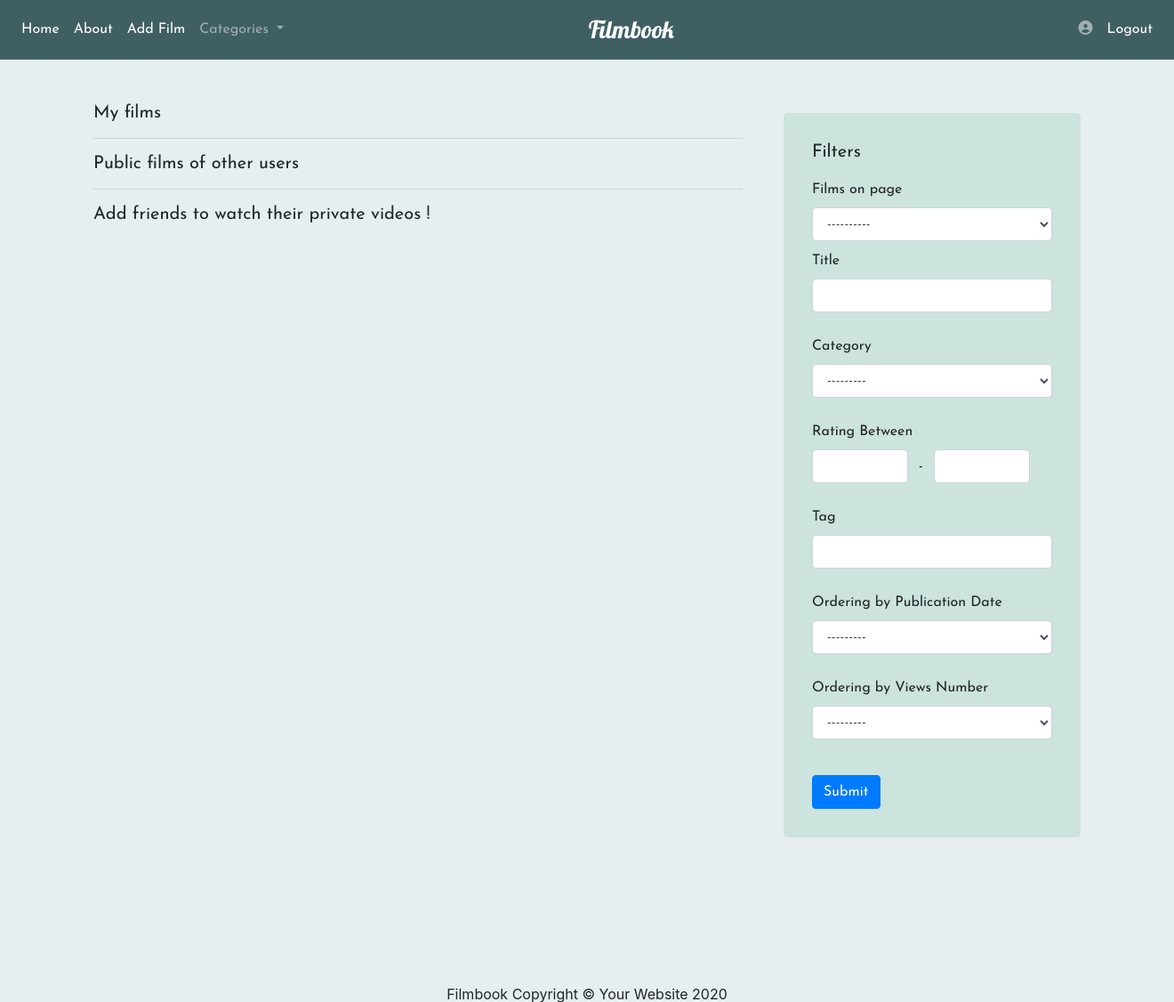
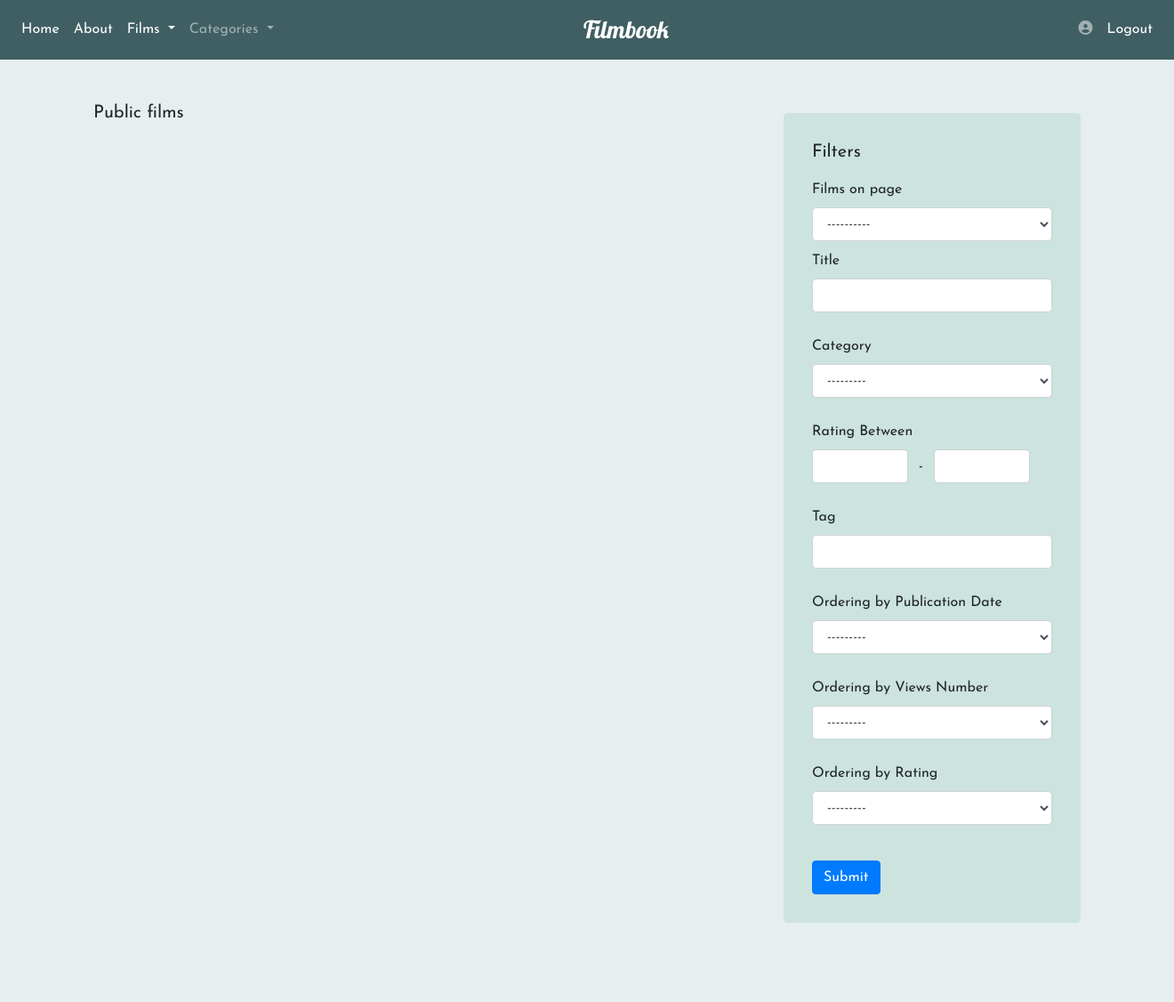
Before and after one commit to tomekmatuszewski/Filmbook, a Django app: page / in a window 1320 px wide; the page is wider, and only the part inside the window is pictured. Shown: the top 1126 px of that part at 89% size. Run offline with Django 3.2, Linux system fonts and the light colour scheme; the visitor is signed in with stand-in values (Sample User, id 1); data that the repository does not hold is empty; parts of the project's set-up code (start-up, migrations or seed data) failed here and were passed over; some libraries are stand-ins or nearby versions.

Commit message:
changes in home, new pages

```diff
--- a/films/filters/film_filter.py
+++ b/films/filters/film_filter.py
@@ -35,6 +35,12 @@ class FilmFilter(django_filters.FilterSet):
         method="filter_by_order_views",
     )
 
+    ordering_by_rating = django_filters.ChoiceFilter(
+        label="Ordering by Rating",
+        choices=CHOICES,
+        method="filter_by_order_rating",
+    )
+
     rating = django_filters.RangeFilter(
         label="Rating Between",
         field_name="rating",
@@ -53,7 +59,14 @@ class FilmFilter(django_filters.FilterSet):
     @staticmethod
     def filter_by_order_views(queryset, name, value):
         expression = (
-            "hit_count_generic" if value == "ascending" else "-hit_count_generic"
+            "hit_count_generic" if value == "descending" else "-hit_count_generic"
+        )
+        return queryset.order_by(expression)
+
+    @staticmethod
+    def filter_by_order_rating(queryset, name, value):
+        expression = (
+            "rating" if value == "ascending" else "-rating"
         )
         return queryset.order_by(expression)
 
--- a/films/models/film_model.py
+++ b/films/models/film_model.py
@@ -5,6 +5,7 @@ from django.urls import reverse
 from django.utils import timezone
 from hitcount.models import HitCount
 from taggit.managers import TaggableManager
+from hitcount.models import HitCountMixin
 
 
 class Category(models.Model):
@@ -14,7 +15,7 @@ class Category(models.Model):
         return f"{self.name}"
 
 
-class Film(models.Model):
+class Film(models.Model, HitCountMixin):
     title = models.CharField(max_length=250)
     description = models.TextField(max_length=500)
     isPrivate = models.BooleanField()
--- a/films/templates/films/film_user.html
+++ b/films/templates/films/film_user.html
@@ -31,7 +31,7 @@
                         <div class="media-body">
                             <div class="article-metadata">
                                 <img class="rounded-circle article-img" src="{{ film.author.profile.photo.url }}"/>
-                                <span class="article-author mr-2">{{ film.author }}</span>
+                                <span class="article-author ml-2">{{ film.author }}</span>
                                 {% if film.isPrivate %}
                                     <strong class="ml-5">Private</strong>
                                 {% else %}
--- a/films/templates/films/home.html
+++ b/films/templates/films/home.html
@@ -8,9 +8,9 @@
 
         {% if user.is_authenticated %}
 
-            <h5>My films</h5>
+            <h5>Public films</h5>
             {% for film in paginated_filter %}
-                {% if user == film.author %}
+                {% if not film.isPrivate %}
                     <hr>
                     <article class="film-content">
                             <div class="media-body">
@@ -28,32 +28,10 @@
                                 <p class="article-description">{{ film.description|truncatewords:50 }}</p>
                                 <i class="far fa-comment"></i> <span>{{ film.comments.count }}</span>
                                 <i class="far fa-thumbs-up ml-3"></i>  <span>{{ film.likes.count }}</span>
-                            </div>
-                    </article>
-                {% endif %}
-
-            {% endfor %}
-            <hr>
-            <h5>Public films of other users</h5>
-            {% for film in paginated_filter %}
-                {% if user != film.author and not film.isPrivate %}
-                    <hr>
-                    <article class="film-content">
-                            <div class="media-body">
-                                <div class="article-metadata">
-                                    <img class="rounded-circle article-img" src="{{ film.author.profile.photo.url }}"/>
-                                    <span class="article-author mr-2"><a  href="{% url 'film-user' film.author.pk %}">{{ film.author }}</a></span>
-                                    <span class="article-date"><small> {{ film.publication_date|date:"F d, Y" }}</small></span>
-                                </div>
-
-                                <hr>
-                                <a class="article-title" href="{% url 'film-detail' film.slug %}">{{ film.title }}</a>
-                                <div class="film-gif" >
-                                    <img id="gif-img" class="active" src="{{ film.poster.url }}" onmouseover="loadGif(this, '{{ film.gif.url }}')" onmouseleave="loadGif(this, '{{ film.poster.url }}')">
-                                </div>
-                                <p class="article-description">{{ film.description|truncatewords:50 }}</p>
-                                <i class="far fa-comment"></i> <span>{{ film.comments.count }}</span>
-                                <i class="far fa-thumbs-up ml-3"></i>  <span>{{ film.likes.count }}</span>
+                                {% if film.rating %}
+                                    <i class="far fa-star ml-3"></i> <span>{{ film.rating }}</span>
+                                {% endif %}
+                                <i class="far fa-eye ml-3"></i> <span>{{ film.hit_count.hits }}</span>
                             </div>
                     </article>
 
@@ -61,40 +39,6 @@
 
             {% endfor %}
 
-            {% if user.profile.friends.all %}
-                <hr>
-                <h5>Private films of my friends</h5>
-                {% for film in paginated_filter %}
-                    {% ids_friends user.pk film.author.pk as check_id %}
-                    {% if check_id and film.isPrivate %}
-                        <hr>
-                        <article class="film-content">
-                                <div class="media-body">
-                                    <div class="article-metadata">
-                                        <img class="rounded-circle article-img" src="{{ film.author.profile.photo.url }}"/>
-                                        <span class="article-author mr-2"><a  href="{% url 'film-user' film.author.pk %}">{{ film.author }}</a></span>
-                                        <span class="article-date"><small> {{ film.publication_date|date:"F d, Y" }}</small></span>
-                                    </div>
-
-                                    <hr>
-                                    <a class="article-title" href="{% url 'film-detail' film.slug %}">{{ film.title }}</a>
-                                    <div class="film-gif" >
-                                        <img id="gif-img" class="active" src="{{ film.poster.url }}" onmouseover="loadGif(this, '{{ film.gif.url }}')" onmouseleave="loadGif(this, '{{ film.poster.url }}')"/>
-                                    </div>
-
-                                    <p class="article-description">{{ film.description|truncatewords:50 }}</p>
-                                    <i class="far fa-comment"></i> <span>{{ film.comments.count }}</span>
-                                    <i class="far fa-thumbs-up ml-3"></i>  <span>{{ film.likes.count }}</span>
-                                </div>
-                        </article>
-
-                    {% endif %}
-
-                {% endfor %}
-            {% else %}
-                <hr>
-                <h5>Add friends to watch their private videos !</h5>
-            {% endif %}
         {% else %}
             <hr>
             <h5>Public films</h5>
@@ -105,18 +49,23 @@
                             <div class="media-body">
                                 <div class="article-metadata">
                                     <img class="rounded-circle article-img" src="{{ film.author.profile.photo.url }}"/>
-                                    <span class="article-author mr-2"><a  href="{% url 'film-user' film.author.pk %}">{{ film.author }}</a></span>
+                                    <span class="article-author mr-2"><span class="ml-2">{{ film.author }}</span></span>
                                     <span class="article-date"><small> {{ film.publication_date|date:"F d, Y" }}</small></span>
                                 </div>
 
                                 <hr>
-                                <a class="article-title" href="{% url 'film-detail' film.slug %}">{{ film.title }}</a>
+                                <p class="article-title">{{ film.title }}</p>
                                 <div class="film-gif">
                                     <img id="gif-img" class="active" src="{{ film.poster.url }}" onmouseover="loadGif(this, '{{ film.gif.url }}')" onmouseleave="loadGif(this, '{{ film.poster.url }}')"/>
                                 </div>
                                 <p class="article-description">{{ film.description|truncatewords:50 }}</p>
                                 <i class="far fa-comment"></i> <span>{{ film.comments.count }}</span>
                                 <i class="far fa-thumbs-up ml-3"></i>  <span>{{ film.likes.count }}</span>
+                                {% if film.rating %}
+                                    <i class="far fa-star ml-3"></i> <span>{{ film.rating }}</span>
+                                {% endif %}
+                                <i class="far fa-eye ml-3"></i> <span>{{ film.hit_count.hits }}</span>
+
                             </div>
                     </article>
                 {% endif %}
--- a/films/urls.py
+++ b/films/urls.py
@@ -9,6 +9,7 @@ from films.views.category_views import (CategoryCreateView, CategoryDeleteView,
 
 urlpatterns = [
     path("", FilmListView.as_view(), name="home"),
+    path("friends-films", FilmListView.as_view(template_name="films/friends_films.html"), name="friends-films"),
     path("add-film", FilmCreateView.as_view(), name="add-film"),
     path("film/<slug:slug>", FilmDetailView.as_view(), name="film-detail"),
     path("film-like/<slug:slug>", film_likes, name="film-like"),
--- a/films/views/film_views.py
+++ b/films/views/film_views.py
@@ -1,10 +1,8 @@
-import os
-
 from django.contrib.auth.mixins import LoginRequiredMixin, UserPassesTestMixin
 from django.contrib.auth.models import User
 from django.core.paginator import EmptyPage, PageNotAnInteger, Paginator
 from django.db.models import Avg
-from django.http import HttpResponseForbidden, HttpResponseRedirect
+from django.http import HttpResponseRedirect
 from django.shortcuts import get_object_or_404
 from django.urls import reverse, reverse_lazy
 from django.views.generic import CreateView, DeleteView, ListView, UpdateView
--- a/templates/base.html
+++ b/templates/base.html
@@ -44,9 +44,19 @@
                   <a class="nav-link" href="#">About </a>
               </li>
               {% if user.is_authenticated %}
-                <li class="nav-item active">
-                    <a class="nav-link" href="{% url 'add-film' %}">Add Film</a>
-                </li>
+                <li class="nav-item dropdown">
+                  <a class="nav-link dropdown-toggle active" href="#" id="navbarDropdown" role="button"
+                    data-toggle="dropdown" aria-haspopup="true" aria-expanded="false">
+                               Films
+                  </a>
+                <div class="dropdown-menu" aria-labelledby="navbarDropdown">
+                   <a class="dropdown-item" href="{% url 'add-film' %}">Add Film</a>
+                   <a class="dropdown-item" href="{% url 'film-user' user.pk %}">My films</a>
+                    {% if user.profile.friends.all %}
+                        <a class="dropdown-item" href="{% url 'friends-films' %}">Private films of my friends</a>
+                    {% endif %}
+                </div>
+               </li>
               {% if user.is_superuser %}
                 <li class="nav-item dropdown">
                    <a class="nav-link dropdown-toggle" href="#" id="navbarDropdown" role="button"
```
Also changed, not shown: films/templates/films/film_detail.html (+6 -2 lines), films/templates/films/friends_films.html (added, +97 -0 lines).
